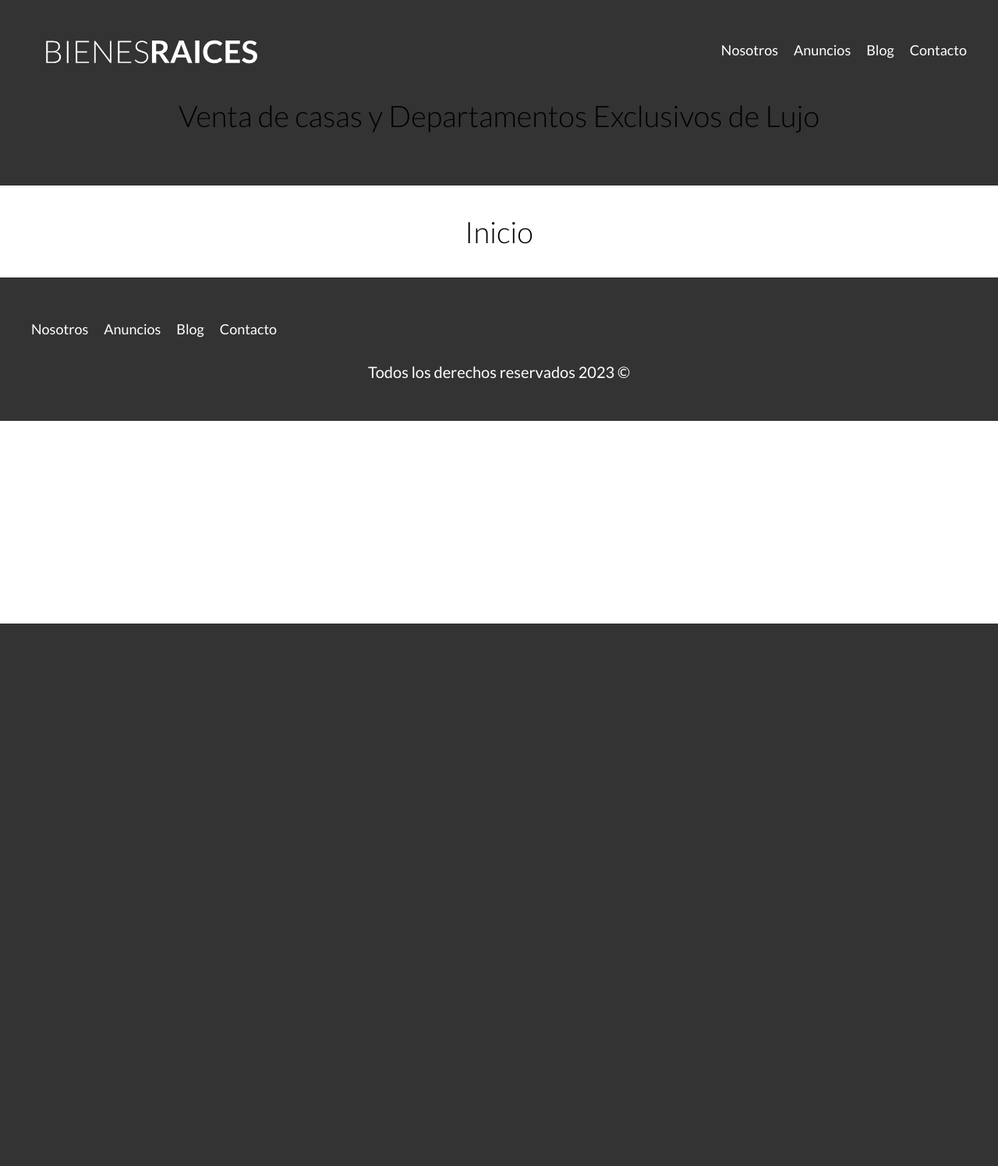
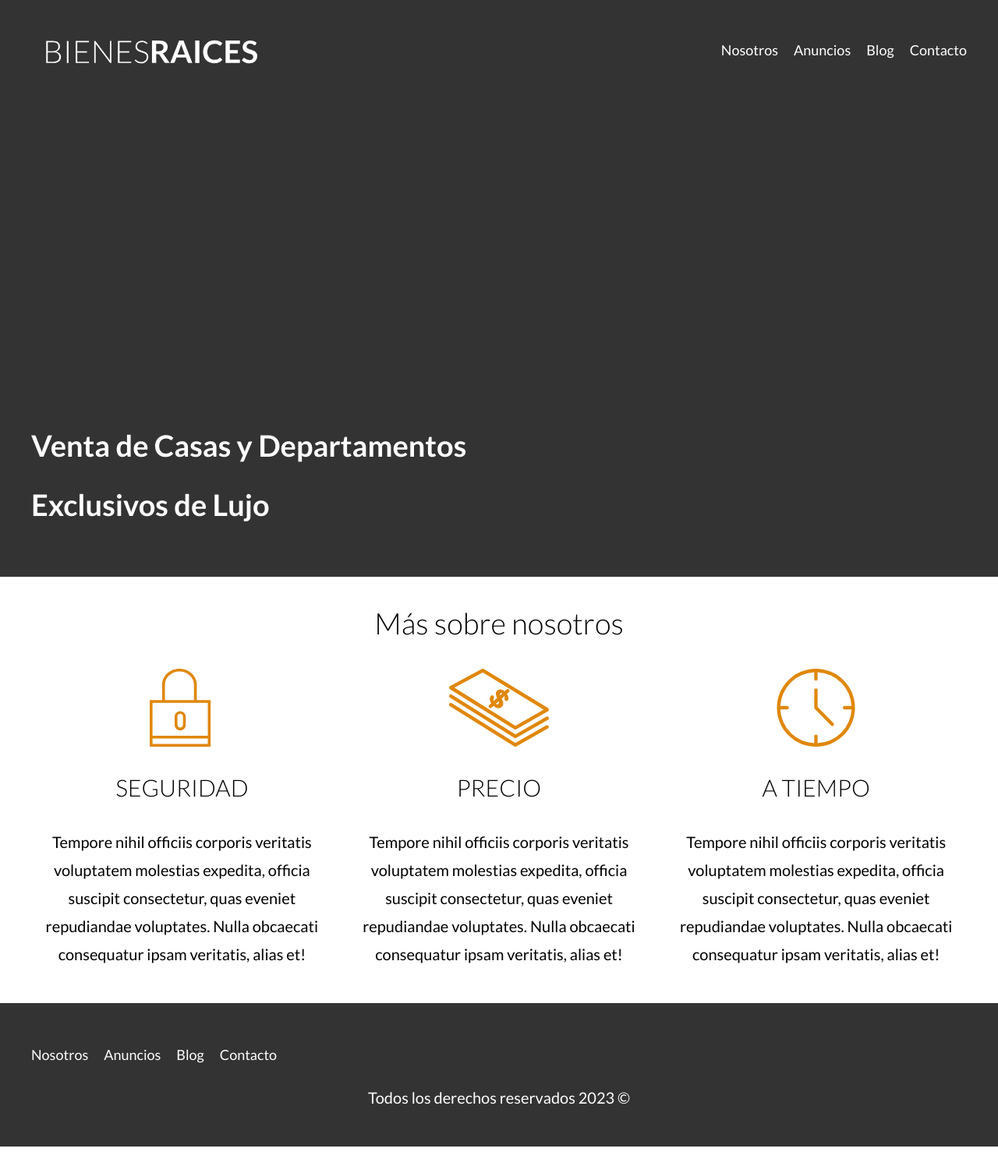
Before and after one commit to ElisPerez/real_state_docker_lamp, a PHP site: page / in a window 1280 px wide. Shown: the whole page at 78% size. Before the commit the page ends 800 px from the top, so only its background shows below. Run offline with PHP 8.4, Linux system fonts and the light colour scheme; style sheets or scripts are compiled from the project's sources; some libraries are stand-ins or nearby versions.

Commit message:
seccion iconos

```diff
--- a/www/anuncios.html
+++ b/www/anuncios.html
@@ -22,7 +22,6 @@
           </nav>
         </div>
         <!-- END .barra -->
-        <h1>Venta de casas y Departamentos Exclusivos de Lujo</h1>
       </div>
     </header>
 
--- a/www/base.html
+++ b/www/base.html
@@ -22,7 +22,6 @@
           </nav>
         </div>
         <!-- END .barra -->
-        <h1>Venta de casas y Departamentos Exclusivos de Lujo</h1>
       </div>
     </header>
 
--- a/www/blog.html
+++ b/www/blog.html
@@ -22,7 +22,6 @@
           </nav>
         </div>
         <!-- END .barra -->
-        <h1>Venta de casas y Departamentos Exclusivos de Lujo</h1>
       </div>
     </header>
 
--- a/www/contacto.html
+++ b/www/contacto.html
@@ -22,7 +22,6 @@
           </nav>
         </div>
         <!-- END .barra -->
-        <h1>Venta de casas y Departamentos Exclusivos de Lujo</h1>
       </div>
     </header>
 
--- a/www/index.html
+++ b/www/index.html
@@ -8,7 +8,7 @@
     <link rel="stylesheet" href="./build/css/app.css" />
   </head>
   <body>
-    <header class="header">
+    <header class="header inicio">
       <div class="contenedor contenido-header">
         <div class="barra">
           <a href="/">
@@ -22,12 +22,47 @@
           </nav>
         </div>
         <!-- END .barra -->
-        <h1>Venta de casas y Departamentos Exclusivos de Lujo</h1>
+        <h1>Venta de Casas y Departamentos Exclusivos de Lujo</h1>
       </div>
     </header>
 
     <main class="contenedor seccion">
-      <h1>Inicio</h1>
+      <h1>Más sobre nosotros</h1>
+      <div class="iconos-nosotros">
+        <div class="icono">
+          <img
+            src="build/img/icono1.svg"
+            alt="Icono seguridad"
+            loading="lazy"
+          />
+          <h3>Seguridad</h3>
+          <p>
+            Tempore nihil officiis corporis veritatis voluptatem molestias
+            expedita, officia suscipit consectetur, quas eveniet repudiandae
+            voluptates. Nulla obcaecati consequatur ipsam veritatis, alias et!
+          </p>
+        </div>
+
+        <div class="icono">
+          <img src="build/img/icono2.svg" alt="Icono precio" loading="lazy" />
+          <h3>Precio</h3>
+          <p>
+            Tempore nihil officiis corporis veritatis voluptatem molestias
+            expedita, officia suscipit consectetur, quas eveniet repudiandae
+            voluptates. Nulla obcaecati consequatur ipsam veritatis, alias et!
+          </p>
+        </div>
+
+        <div class="icono">
+          <img src="build/img/icono3.svg" alt="Icono tiempo" loading="lazy" />
+          <h3>A Tiempo</h3>
+          <p>
+            Tempore nihil officiis corporis veritatis voluptatem molestias
+            expedita, officia suscipit consectetur, quas eveniet repudiandae
+            voluptates. Nulla obcaecati consequatur ipsam veritatis, alias et!
+          </p>
+        </div>
+      </div>
     </main>
 
     <footer class="footer seccion">
--- a/www/nosotros.html
+++ b/www/nosotros.html
@@ -22,7 +22,6 @@
           </nav>
         </div>
         <!-- END .barra -->
-        <h1>Venta de casas y Departamentos Exclusivos de Lujo</h1>
       </div>
     </header>
 
--- a/www/src/scss/app.scss
+++ b/www/src/scss/app.scss
@@ -8,3 +8,4 @@
 @import 'layout/header';
 @import 'layout/footer';
 @import 'layout/navegacion';
+@import 'layout/iconos';
--- a/www/src/scss/base/_mixins.scss
+++ b/www/src/scss/base/_mixins.scss
@@ -16,7 +16,8 @@
     @content;
   }
 }
-@mixin grid($columnas, $espaciado ) {
+
+@mixin grid($columnas, $espaciado) {
   display: grid;
   gap: $espaciado;
   grid-template-columns: repeat($columnas, 1fr);
--- a/www/src/scss/layout/_header.scss
+++ b/www/src/scss/layout/_header.scss
@@ -1,4 +1,41 @@
+.no-webp .inicio {
+  background-image: url(../img/header.jpg);
+}
+
+.webp .inicio {
+  background-image: url(../img/header.webp);
+}
+
 .header {
   background-color: $grisOscuro;
   padding: 1rem 0 3rem 0;
+
+  &.inicio {
+    background-position: center center;
+    background-size: cover;
+
+    @include tablet {
+      min-height: 70rem;
+    }
+
+    .contenido-header {
+      @include tablet {
+        min-height: 70rem;
+      }
+    }
+  }
 }
+
+.contenido-header {
+  display: flex;
+  flex-direction: column;
+  justify-content: space-between;
+
+  h1 {
+    text-align: left;
+    color: $blanco;
+    font-weight: $bold;
+    line-height: 2;
+    max-width: 60rem;
+  }
+}
--- /dev/null
+++ b/www/src/scss/layout/_iconos.scss
@@ -0,0 +1,15 @@
+@include tablet {
+  .iconos-nosotros {
+      @include grid(3, 2rem);
+  }
+}
+
+.icono {
+  text-align: center;
+  img {
+      height: 10rem;
+  }
+  h3 {
+      text-transform: uppercase;
+  }
+}
```
Lines whose indentation alone changed are shown as unchanged.
